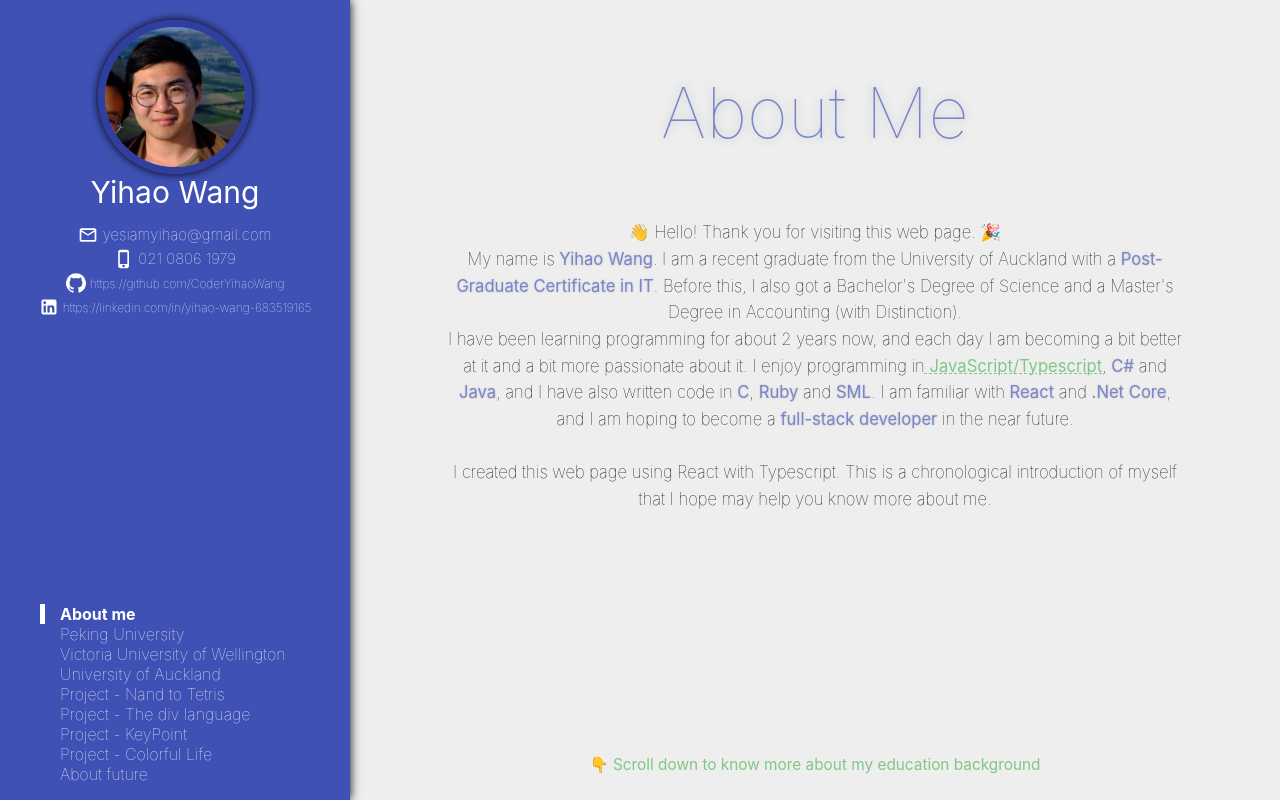
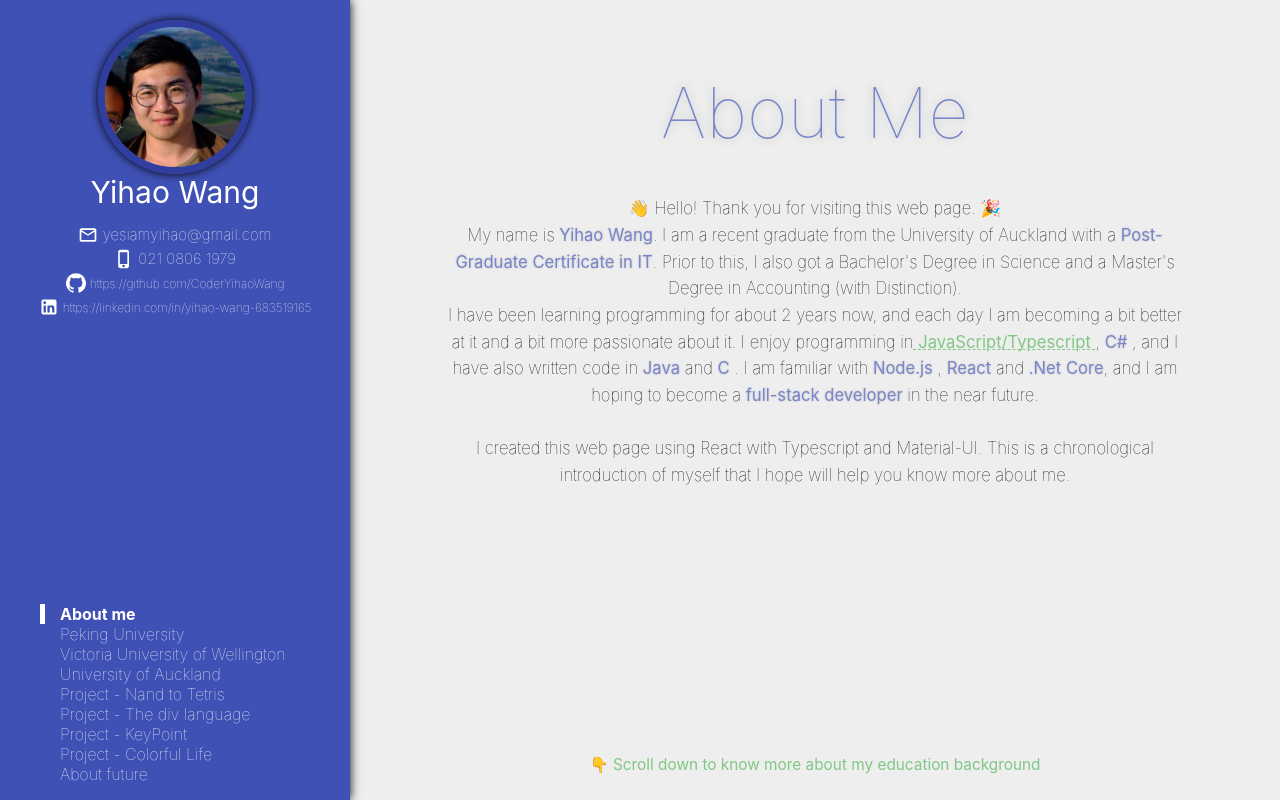
Before and after one commit to y1hao/cv2020, a React (Create React App) app: page / in a window 1280 px wide. Shown: the top 800 px of the page. Built offline with nearby package versions, Linux system fonts and the light colour scheme.

Commit message:
Fine tune wording

```diff
--- a/src/Components/Content.tsx
+++ b/src/Components/Content.tsx
@@ -87,7 +87,7 @@ export default function Content() {
         }
       },
       contentWrapper: {
-        paddingTop: '8vh',
+        paddingTop: '5vh',
         width: '80%',
         margin: 'auto'
       },
@@ -169,15 +169,15 @@ export default function Content() {
                 <br />
                 My name is <span className={classes.emphasis}>Yihao Wang</span>. I am a recent graduate
                 from the University of Auckland with a <span className={classes.emphasis}>Post-Graduate Certificate in IT</span>.
-                Before this, I also got a Bachelor's Degree of Science and a Master's Degree in Accounting (with Distinction).
+                Prior to this, I also got a Bachelor's Degree in Science and a Master's Degree in Accounting (with Distinction).
                 <br />
                 I have been learning programming for about 2 years now, and each day I am becoming a bit better at it and a bit more passionate about it.
                 I enjoy programming in
-                <Tooltip title={<Typography>Of course, this includes HTML5 and CSS3.</Typography>}><span className={classes.link}> JavaScript/Typescript</span></Tooltip>, <span className={classes.emphasis}>C#</span> and <span className={classes.emphasis}>Java</span>,
-                and I have also written code in <span className={classes.emphasis}>C</span>, <span className={classes.emphasis}>Ruby</span> and <span className={classes.emphasis}>SML</span>.
-                I am familiar with <span className={classes.emphasis}>React</span> and <span className={classes.emphasis}>.Net Core</span>, and I am hoping to become a <span className={classes.emphasis}>full-stack developer</span> in the near future.
+                <Tooltip title={<Typography>Of course, this includes HTML5 and CSS3.</Typography>}><span className={classes.link}> JavaScript/Typescript </span></Tooltip>, <span className={classes.emphasis}> C# </span>,
+                and I have also written code in <span className={classes.emphasis}> Java </span> and <span className={classes.emphasis}> C </span>.
+                I am familiar with <span className={classes.emphasis}> Node.js </span>, <span className={classes.emphasis}>React</span> and <span className={classes.emphasis}>.Net Core</span>, and I am hoping to become a <span className={classes.emphasis}>full-stack developer</span> in the near future.
                 <br /><br />
-                I created this web page using React with Typescript. This is a chronological introduction of myself that I hope may help you know more about me.
+                I created this web page using React with Typescript and Material-UI. This is a chronological introduction of myself that I hope will help you know more about me.
               </div>
             </div>
           </Fade>
@@ -303,7 +303,7 @@ export default function Content() {
               <div className={classes.description}>
                 <br />
                 Wanting to learn more of programming, I enrolled in the <span className={classes.emphasis}> Post-Graduate Certificate in Information Technology </span> program in <span className={classes.emphasis}> University of Auckland </span>.
-                This program consisted of two courses: Programming for Industry which taught Java, and Web Technologies which taught <span className={classes.emphasis}> HTML </span>, <span className={classes.emphasis}> CSS </span>, <span className={classes.emphasis}> JavaScript </span> and <span className={classes.emphasis}> Git </span>.
+                This program consisted of two courses: <span className={classes.emphasis}> Programming for Industry </span> which taught <span className={classes.emphasis}> Java </span>, and <span className={classes.emphasis}> Programming with Web Technologies </span> which taught <span className={classes.emphasis}> HTML </span>, <span className={classes.emphasis}> CSS </span>, <span className={classes.emphasis}> JavaScript </span> and <span className={classes.emphasis}> Git </span>.
                 <br /><br />
                 As I was already familiar with some of these topics, I used my spare time to learn more. I finished Princeton University's <a className={classes.link} href="https://github.com/CoderYihaoWang/PrincetonAlgorithms" target="_blank"> Algorithms </a> and Washington University's
                 <a className={classes.link} href="https://coursera.org/share/0ab6c95f691aba7e194065c02a5637e4" target="_blank"> Programming Languages </a> (which taught functional programming) on Coursera. And I also learned some <span className={classes.emphasis}>C#</span>.
@@ -363,11 +363,11 @@ export default function Content() {
             <div className={classes.contentWrapper}>
               <div className={classes.description}>
                 <br /><br />
-                This is the final part of this project - an RPG game called <span className={classes.emphasis}> Magic Tower </span>.
+                This is the final part of this project - an RPG game I designed called <span className={classes.emphasis}> Magic Tower </span>.
                 <br />
                 Despite it looks primitive, it was built completely from scratch - I mean, from hardware logic, to machine language,
-                to assembly language, to virtual machine and the high level language which runs on it, to the pixel-level rendering on the screen,
-                and finally to the game logic - all were built on my own.
+                to assembly language, to virtual machine and the high level language, to the pixel-level rendering on the screen,
+                and finally to the game logic - I needed to build all of them.
               </div>
               <iframe className={classes.media} frameBorder={0} src="https://www.youtube.com/embed/03VlOt-UVdA" allow="accelerometer; autoplay; encrypted-media; gyroscope; picture-in-picture; full-screen" allowFullScreen></iframe>
               <div className={classes.description}>
@@ -458,7 +458,7 @@ export default function Content() {
               <img className={classes.media} src={game}></img>
               <div className={classes.description}>
                 I used <span className={classes.emphasis}> TypeScript </span>, <span className={classes.emphasis}> React </span> and <span className={classes.emphasis}> Material-UI </span> for building this project. The project can be used as a kind of generative art.
-                You can play with it to achieve various visual effects.
+                You can play with it to generate various visual patterns.
                 You can try it on this <a className={classes.link} target="_blank" href="https://coderyihaowang.github.io/ColorfulLife/"> deployed version </a>, or have look at the <a className={classes.link} target="_blank" href="https://github.com/CoderYihaoWang/ColorfulLife"> source code and some interesting examples </a>.
               </div>
             </div>
@@ -473,14 +473,15 @@ export default function Content() {
           <Fade up>
             <div className={classes.contentWrapper}>
               <div className={classes.description}>
-                I am always learning something. At the moment, I am exploring <span className={classes.emphasis}> EF Core </span> and building a project with <span className={classes.emphasis}> EF Core </span>,
+                I am always learning something. At the moment, I am exploring <span className={classes.emphasis}> EF Core </span> and trying to build a project with <span className={classes.emphasis}> EF Core </span>,
                  <span className={classes.emphasis}> .Net Core </span> and <span className={classes.emphasis}> React </span>.
                 <br /><br />
                 At the same time, <span className={classes.emphasis}> I am actively looking for a job </span>. My aim is to become an excellent <span className={classes.emphasis}> full-stack developer </span> in the near future.
                 Currently, I am looking for a job as a <span className={classes.emphasis}>junior</span>|<span className={classes.emphasis}>graduate </span> <span className={classes.emphasis}>frontend</span>|<span className={classes.emphasis}>backend</span>|<span className={classes.emphasis}>full-stack </span> developer. Depending on the opportunity, I am also
                 open to <span className={classes.emphasis}> internships </span> or <span className={classes.emphasis}> volunteering </span> positions.
                 <br /><br />
-                Thank you for reading thus far. I am looking forward to hearing from you!
+                Thank you for reading thus far. If you are interested, please contact me. I am looking forward to hearing from you.
+                And I hope you have a good rest of the day. 😃
               </div>
             </div>
           </Fade>
```
